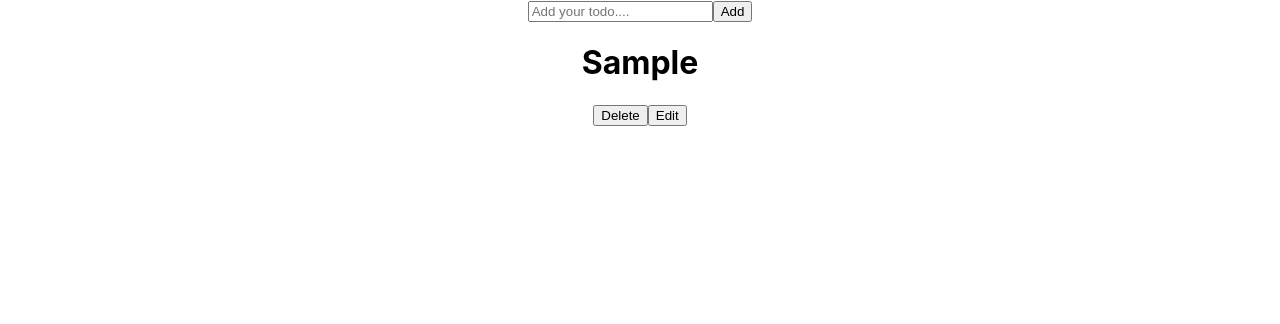
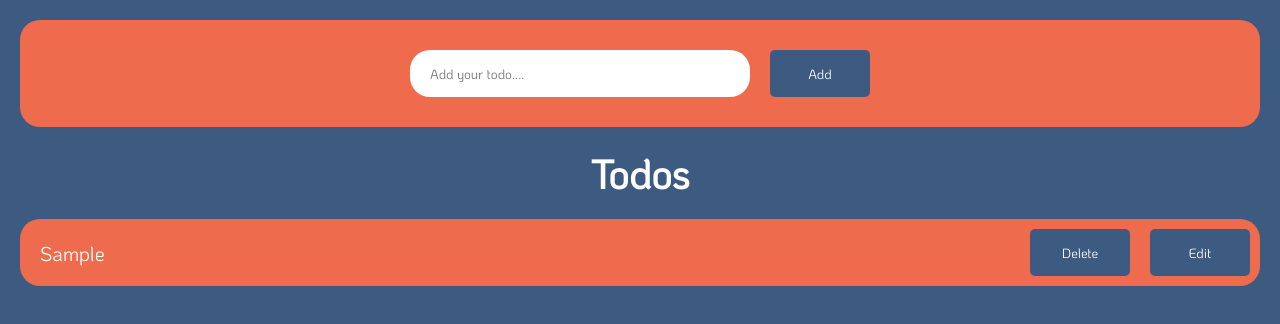
Before and after one commit to mhkhansahab/todo-app, a React (Create React App) app: page / in a window 1280 px wide. Both pictures are taken after typing "Sample" into the empty fields and a click on the button "Add". Shown: the top 324 px of the page. Built offline with nearby package versions, Linux system fonts and the light colour scheme.

Commit message:
update UI and added edit functionality

```diff
--- a/src/App.css
+++ b/src/App.css
@@ -1,38 +1,37 @@
+@font-face {
+  font-family: KoHo-Regular;
+  src: url("./assets/fonts/KoHo-Regular.ttf");
+}
+body{
+  background-color: #3d5a80;
+}
+*{
+  font-family: KoHo-Regular;
+  color: #fff;
+}
+button{
+  background-color: #3d5a80;
+  padding: 15px 20px;
+  border-radius: 5px;
+  border: none;
+  width: 100px;
+  cursor: pointer;
+}
+button:hover{
+  background-color: #118ab2;
+  transition: all .4s ease-in-out;
+}
+input{
+  border: none;
+  outline: none;
+  border-radius: 20px;
+  color: #3d5a80;
+  padding: 15px 20px;
+}
 .App {
   text-align: center;
 }
-
-.App-logo {
-  height: 40vmin;
-  pointer-events: none;
+.todos-title{
+  font-size: 40px;
+  font-weight: bold;
 }
-
-@media (prefers-reduced-motion: no-preference) {
-  .App-logo {
-    animation: App-logo-spin infinite 20s linear;
-  }
-}
-
-.App-header {
-  background-color: #282c34;
-  min-height: 100vh;
-  display: flex;
-  flex-direction: column;
-  align-items: center;
-  justify-content: center;
-  font-size: calc(10px + 2vmin);
-  color: white;
-}
-
-.App-link {
-  color: #61dafb;
-}
-
-@keyframes App-logo-spin {
-  from {
-    transform: rotate(0deg);
-  }
-  to {
-    transform: rotate(360deg);
-  }
-}
--- a/src/App.js
+++ b/src/App.js
@@ -1,6 +1,7 @@
 import './App.css';
 import AddTodo from "./components/add-todo";
 import RenderTodos from "./components/render-todo";
+import UpdateModal from "./components/update-modal";
 import { useState, useEffect } from "react";
 
 function App() {
@@ -8,6 +9,11 @@ function App() {
   const [todosData, settodosData] = useState({
     todos : null,
     todo : ""
+  })
+  const [editTodo , setEditTodo] = useState({
+    isEdit : false,
+    selectedTodo:"",
+    selectedIndex : null
   })
 
   useEffect(() => {
@@ -65,19 +71,56 @@ function App() {
 
   const todoEditor =(index)=>{
     const allTodos = window.localStorage.getItem("todos");
-    const tempTodos = {...todosData};
 
     if(allTodos !== null){
       const parsedTodos = JSON.parse(allTodos);
+      setEditTodo({
+        isEdit: true,
+        selectedTodo: parsedTodos[index].todo,
+        selectedIndex : index
+      })
     }
-    // window.localStorage.setItem("todos",JSON.stringify(tempTodos.todos))
-    // settodosData(tempTodos);
   }
 
+  const modalCloser=()=>{
+    setEditTodo({
+      ...editTodo,
+      isEdit:false,
+    })
+  }
+  const todoUpdater=(e)=>{
+    setEditTodo({
+      ...editTodo,
+      selectedTodo : e.target.value
+    })
+  }
+
+  const setUpdate=(e)=>{
+    e.stopPropagation();
+    const allTodos = window.localStorage.getItem("todos");
+    const tempEditTodo = {...editTodo};
+
+    if(allTodos !== null){
+      const parsedTodos = JSON.parse(allTodos);
+      parsedTodos[tempEditTodo.selectedIndex] = {todo : tempEditTodo.selectedTodo};
+      window.localStorage.setItem("todos", JSON.stringify(parsedTodos));
+
+      setEditTodo({
+        isEdit: false,
+        selectedTodo: "",
+        selectedIndex : null
+      })
+      settodosData({
+        ...todosData,
+        todos : parsedTodos
+      });
+    }
+  }
 
   return (
     <div className="App">
       <AddTodo changeHandler = {(e)=>changeHandler(e)} todoAdder={todoAdder} inputValue={todosData.todo}></AddTodo>
+      <div className="todos-title">Todos</div>
       {
         todosData.todos !== null
         ?
@@ -85,6 +128,16 @@ function App() {
         :
         null
       }
+      {
+      editTodo.isEdit ?
+        <UpdateModal
+        todo = {editTodo.selectedTodo}
+        closeModal={modalCloser}
+        todoUpdater={(e)=>todoUpdater(e)}
+        setUpdate={(e)=>setUpdate(e)}
+        ></UpdateModal>
+      :null
+      }
     </div>
   );
 }
--- a/src/components/add-todo.js
+++ b/src/components/add-todo.js
@@ -1,9 +1,9 @@
-
+import "./../styles/add-todo.css";
 
 const addTodo = (props)=>{
     return(
         <div className="add-container">
-            <input className="" value={props.inputValue} placeholder="Add your todo...." onChange={(e)=>props.changeHandler(e)}></input>
+            <input value={props.inputValue} placeholder="Add your todo...." onChange={(e)=>props.changeHandler(e)}></input>
             <button onClick={props.todoAdder}>Add</button>
         </div>
     );
--- a/src/components/todo.js
+++ b/src/components/todo.js
@@ -1,9 +1,14 @@
+import "./../styles/todo.css";
+
+
 const todo = (props)=>{
     return(
         <div className="todo">
-            <h1>{props.todo}</h1>
-            <button onClick={props.todoRemover}>Delete</button>
-            <button onClick={props.todoEditor}>Edit</button>
+            <div className="todo-title">{props.todo}</div>
+            <div>
+            <button className= "todo-btn" onClick={props.todoRemover}>Delete</button>
+            <button className= "todo-btn" onClick={props.todoEditor}>Edit</button>
+            </div>
         </div>
     );
 }
--- /dev/null
+++ b/src/components/update-modal.js
@@ -0,0 +1,15 @@
+import "./../styles/update-modal.css";
+
+
+const updateModal =(props)=>{
+    return(
+        <div className="modal" onClick={props.closeModal}>
+            <div className="card">
+                <input value={props.todo} onChange={(e)=>props.todoUpdater(e)} onClick={(e)=>e.stopPropagation()}></input>
+                <button onClick={(e)=>props.setUpdate(e)}>Update</button>
+            </div>
+        </div>
+    );
+}
+
+export default updateModal;
--- /dev/null
+++ b/src/styles/add-todo.css
@@ -0,0 +1,16 @@
+.add-container{
+    display: flex;
+    align-items: center;
+    justify-content: center;
+    flex-wrap: wrap;
+    margin: 20px;
+    padding: 20px 0;
+    background-color: #ee6c4d;
+    border-radius: 20px;
+}
+.add-container > input{
+    width: 300px;
+}
+.add-container > input, .add-container > button{
+    margin: 10px;
+}
--- /dev/null
+++ b/src/styles/todo.css
@@ -0,0 +1,27 @@
+.todo{
+    background-color: #ee6c4d;
+    margin: 20px;
+    border-radius: 20px;
+    display: flex;
+    align-items: center;
+    justify-content: space-evenly;
+    flex-wrap: wrap;
+    overflow:scroll;
+}
+.todo::-webkit-scrollbar {
+    display: none;
+  }
+.todo-title{
+    text-align: left;
+    width: 300px;
+    overflow: hidden;
+    text-overflow: ellipsis;
+    margin-right: auto;
+    margin-left: 20px;
+}
+.todo-btn{
+    margin:10px;
+}
+.todo-title{
+    font-size: 20px;
+}
--- /dev/null
+++ b/src/styles/update-modal.css
@@ -0,0 +1,27 @@
+.card, .modal{
+    display: flex;
+    justify-content: center;
+    align-items: center;
+}
+.modal{
+    position: fixed;
+    width: 100%;
+    height: 100vh;
+    z-index: 12;
+    background-color: grey;
+    top: 0;
+    background:rgba( 80, 80, 80, 0.25 );
+    backdrop-filter: blur( 4px );
+    -webkit-backdrop-filter: blur( 4px );
+}
+.card{
+    flex-direction: column;
+}
+.card > input, .card > button{
+    width: 250px;
+}
+.card > button{
+    margin-top: 20px;
+    width: 150px;
+
+}
```
Also changed, not shown: src/assets/fonts/KoHo-Regular.ttf (added).
